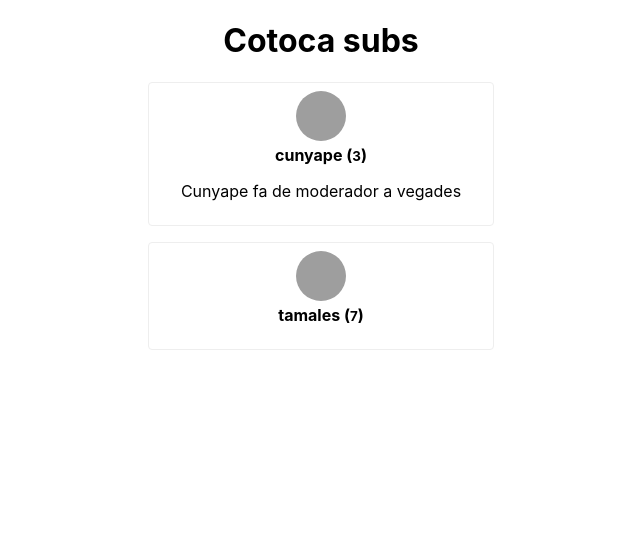
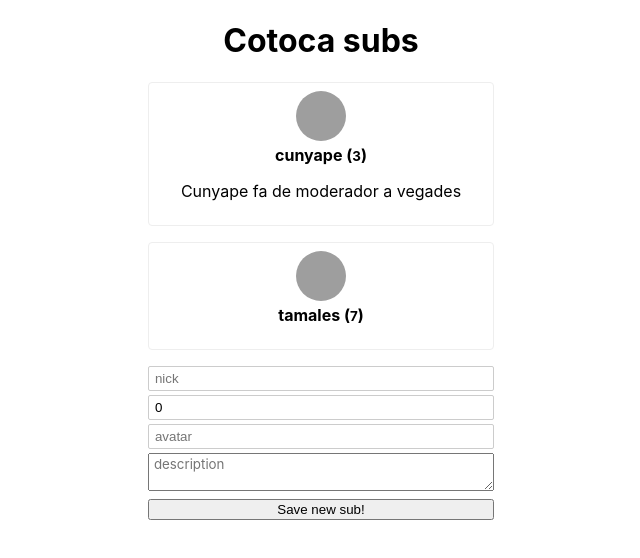
Before and after one commit to wiglesias/rt-app-with-tsc, a React (Create React App) app: page / in a window 1280 px wide. Shown: the top 558 px of the page, without its empty margins (319-959 px from the left). Built offline with nearby package versions, Linux system fonts and the light colour scheme; grey boxes are pictures that could not be loaded.

Commit message:
Create form component and refactor interface. Add style

```diff
--- a/src/App.tsx
+++ b/src/App.tsx
@@ -1,14 +1,8 @@
 import React, { useEffect, useState } from 'react';
 import './App.css';
+import Form from './components/Form';
 import List from './components/List';
-
-interface Sub {
-  nick: string;
-  subMonths: number;
-  avatar: string;
-  description?: string;
-}
-
+import { Sub } from './types';
 interface AppState {
   subs: Array<Sub>
 }
@@ -37,7 +31,8 @@
   return (
     <div className="App">
       <h1>Cotoca subs</h1>
-    <List subs={subs}/>
+      <List subs={subs}/>
+      <Form />
     </div>
   );
 }
--- /dev/null
+++ b/src/components/Form.tsx
@@ -0,0 +1,38 @@
+import React, { useState } from "react";
+import { Sub } from "../types";
+
+interface FormState {
+  inputValues: Sub
+}
+
+const Form = () => {
+  const [inputValues, setInputValues] = useState<FormState["inputValues"]>({
+    nick: '',
+    avatar: '',
+    subMonths: 0,
+    description: ''
+  });
+
+  const handleSubmit = () => {};
+
+  const handleChange = (e: React.ChangeEvent<HTMLInputElement | HTMLTextAreaElement>) => {
+    setInputValues({
+      ...inputValues,
+      [e.target.name]: e.target.value
+    });
+  };
+
+  return (
+    <div>
+      <form onSubmit={handleSubmit}>
+        <input onChange={handleChange} value={inputValues.nick} type="text" name="nick" placeholder="nick" />
+        <input onChange={handleChange} value={inputValues.subMonths} type="number" name="subMonths" placeholder="subMonths" />
+        <input onChange={handleChange} value={inputValues.avatar} type="text" name="avatar" placeholder="avatar" />
+        <textarea onChange={handleChange} value={inputValues.description} name="description" placeholder="description" />
+        <button>Save new sub!</button>
+      </form>
+    </div>
+  )
+};
+
+export default Form;
--- a/src/components/List.tsx
+++ b/src/components/List.tsx
@@ -1,10 +1,7 @@
+import { Sub } from "../types";
+
 interface Props {
-  subs: Array<{
-    nick: string;
-    avatar: string;
-    subMonths: number;
-    description?: string;
-  }>
+  subs: Array<Sub>
 }
 
 const List = ({subs}: Props) => {
@@ -24,6 +21,6 @@
       }
     </ul>
   );
-}
+};
 
 export default List;
--- a/src/index.css
+++ b/src/index.css
@@ -7,6 +7,12 @@
   -moz-osx-font-smoothing: grayscale;
   display: grid;
   place-content: center;
+}
+
+textarea {
+  font-family: inherit;
+  margin-bottom: 8px;
+  padding-left: 5px;
 }
 
 code {
@@ -33,3 +39,15 @@
   max-width: 320px;
   padding: 8px 32px;
 }
+
+form {
+  display: flex;
+  flex-direction: column;
+}
+
+form input {
+  border: 1px solid #ccc;
+  border-radius: 2px;
+  padding: 4px 6px;
+  margin: 0 0 4px;
+}
--- /dev/null
+++ b/src/types.d.ts
@@ -0,0 +1,6 @@
+export interface Sub {
+  nick: string;
+  subMonths: number;
+  avatar: string;
+  description?: string;
+}
```
Lines whose indentation alone changed are shown as unchanged.
